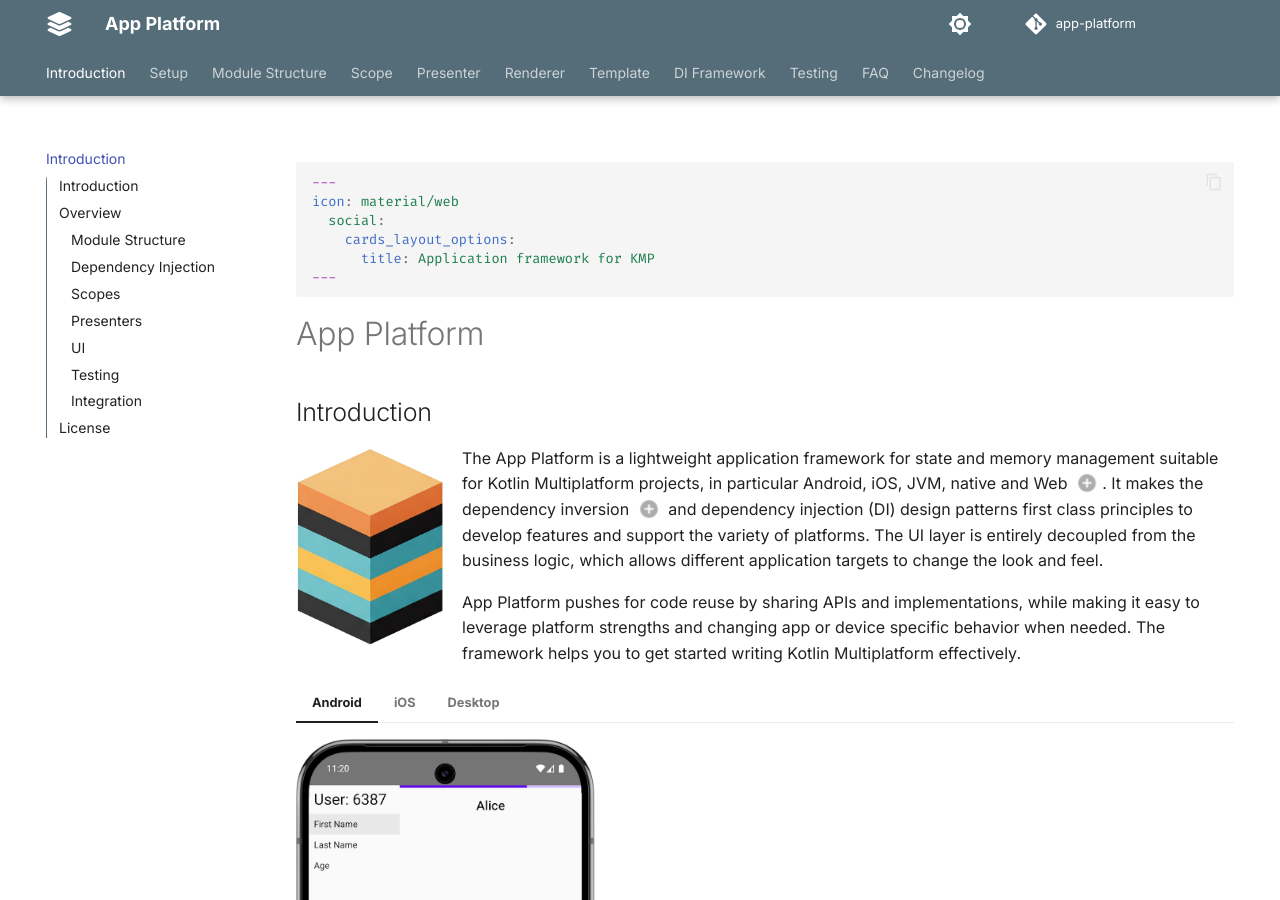
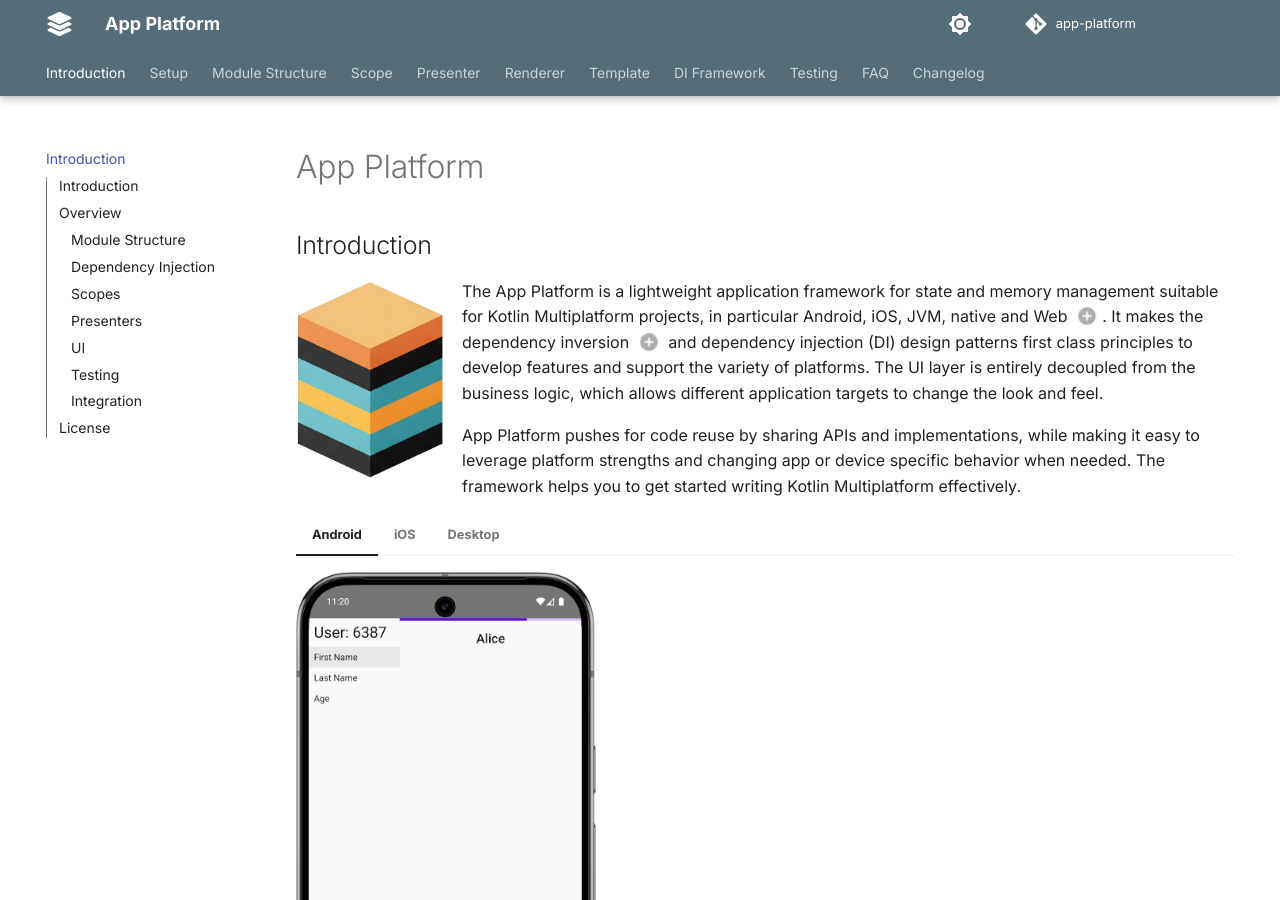
Before and after one commit to dayanruben/app-platform, an MkDocs documentation site: the page built from docs/index.md, in a window 1280 px wide and 900 px high. Built offline with MkDocs 1.6.1 and Material for MkDocs 9.7.7, drawn with Linux system fonts in a browser that asks for light colours; comment, search, counter and statistics services are not loaded.

Commit message:
Update documentation.

````diff
--- a/docs/index.md
+++ b/docs/index.md
@@ -1,11 +1,8 @@
-```yaml
 ---
-icon: material/web
-  social:
-    cards_layout_options:
-      title: Application framework for KMP
+social:
+  cards_layout_options:
+    title: Application framework for KMP
 ---
-```
 
 # App Platform
 
````
